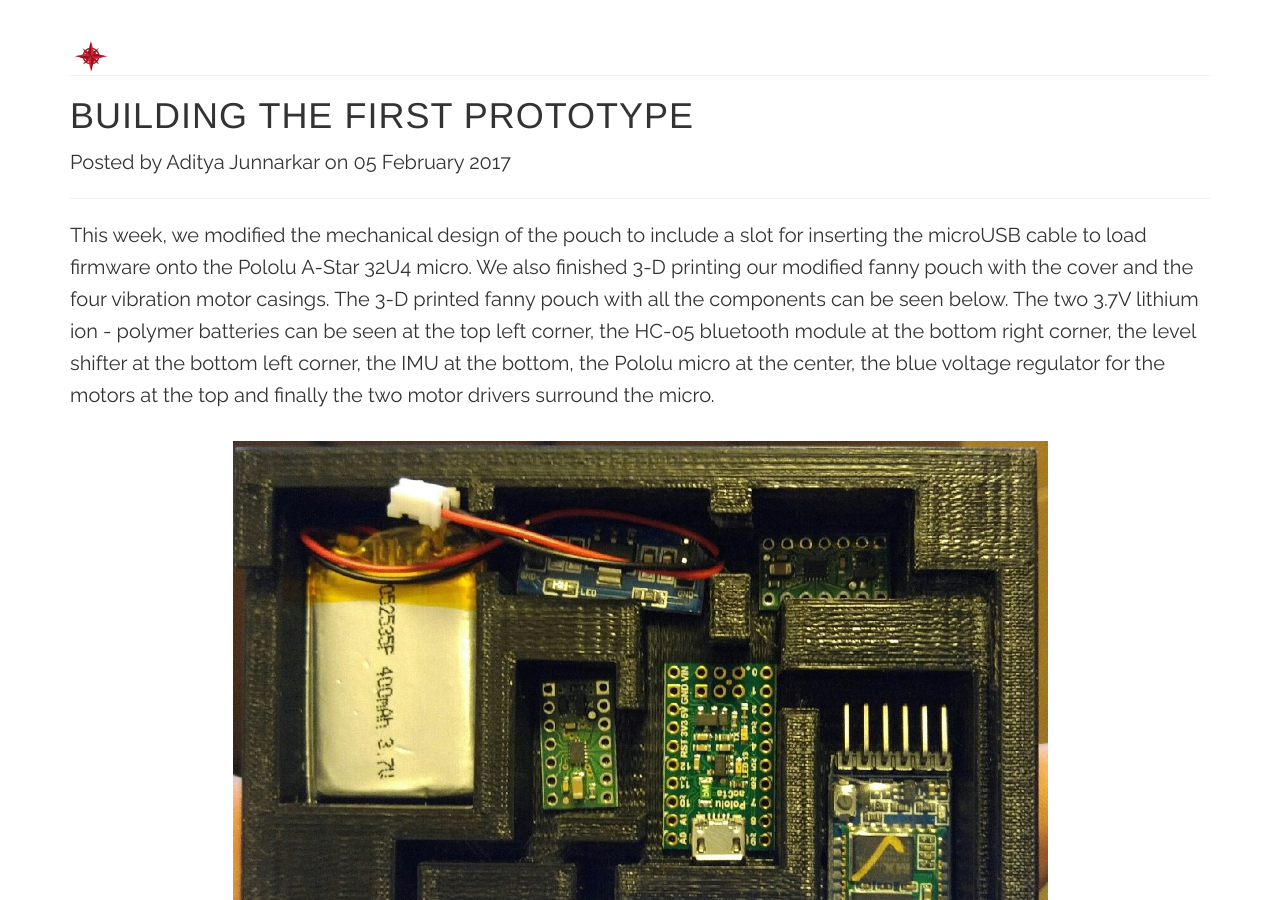
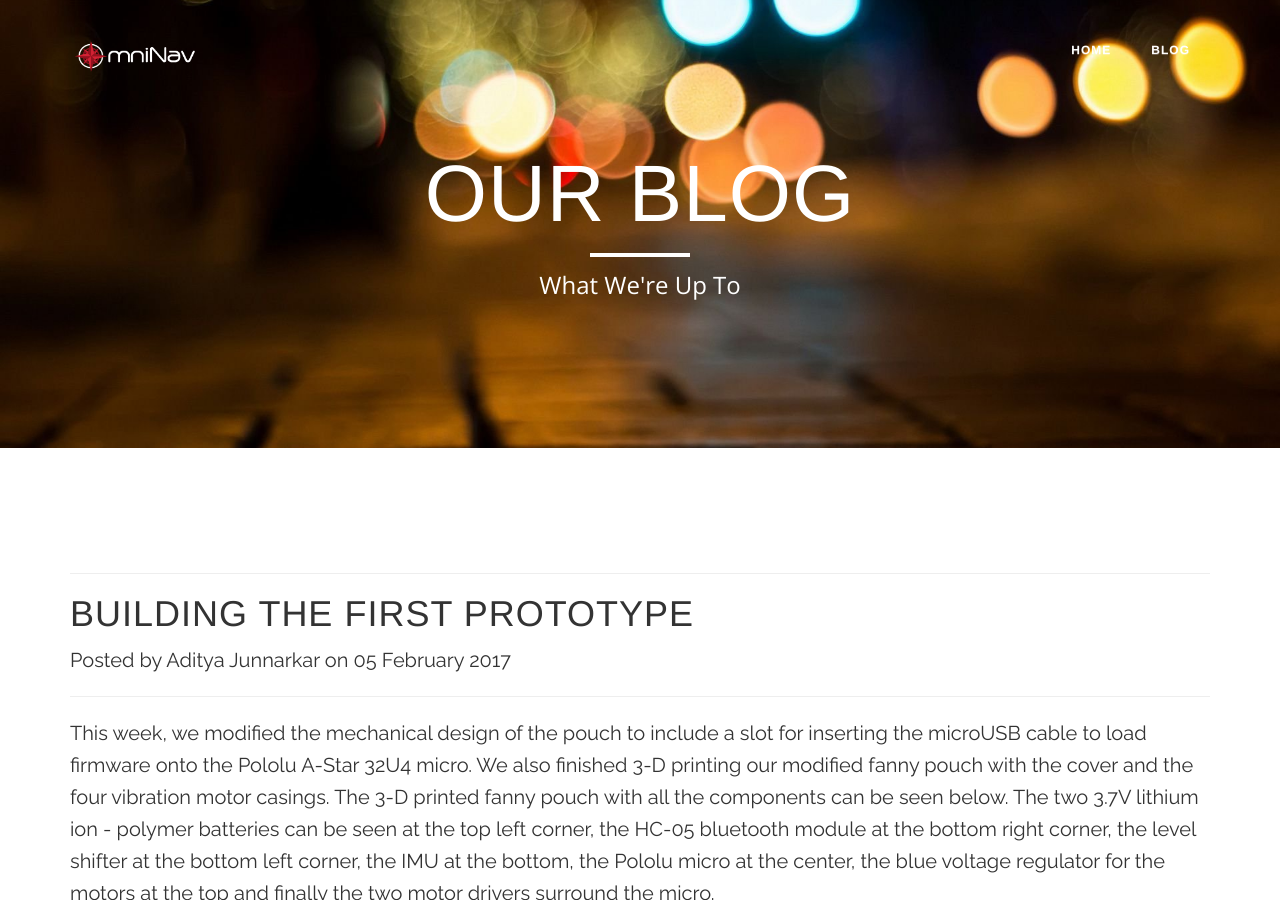
Before and after one commit to hansmaryil/OmniNav, a Jekyll site: the page built from _posts/2017-02-05-first-prototype.md, in a window 1280 px wide and 900 px high. Built offline with Jekyll 4.4.1, drawn with Linux system fonts in a browser that asks for light colours; some web fonts are replaced.

Commit message:
test header

```diff
--- a/_posts/2017-02-05-first-prototype.md
+++ b/_posts/2017-02-05-first-prototype.md
@@ -4,6 +4,21 @@
 subtitle: "It's time to start prototyping!"
 date: 2017-02-05
 poster: "Aditya Junnarkar"
+header_content: |
+    <!-- Page Header -->
+    <header class="intro-header" style="background-image: url('/images/background/bg_17.jpg')">
+        <div class="container">
+            <div class="row">
+                <div class="col-lg-8 col-lg-offset-2 col-md-10 col-md-offset-1">
+                    <div class="site-heading">
+                        <h1>Our Blog</h1>
+                        <hr class="small">
+                        <span class="subheading">What We're Up To</span>
+                    </div>
+                </div>
+            </div>
+        </div>
+    </header>
 ---
 
 This week, we modified the mechanical design of the pouch to include a slot for inserting the microUSB cable to load firmware onto the Pololu A-Star 32U4 micro. We also finished 3-D printing our modified fanny pouch with the cover and the four vibration motor casings. The 3-D printed fanny pouch with all the components can be seen below. The two 3.7V lithium ion - polymer batteries can be seen at the top left corner, the HC-05 bluetooth module at the bottom right corner, the level shifter at the bottom left corner, the IMU at the bottom, the Pololu micro at the center, the blue voltage regulator for the motors at the top and finally the two motor drivers surround the micro.
```
